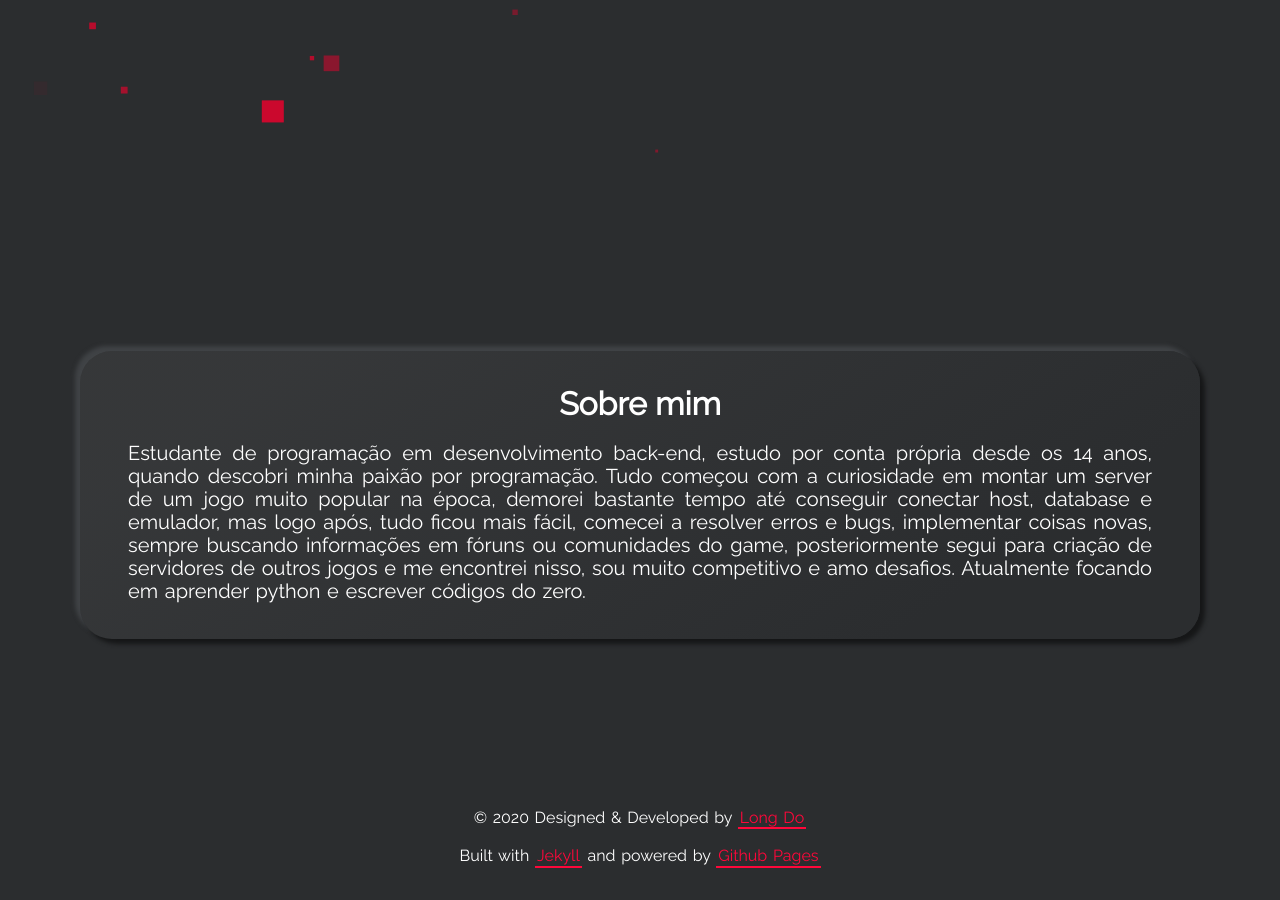
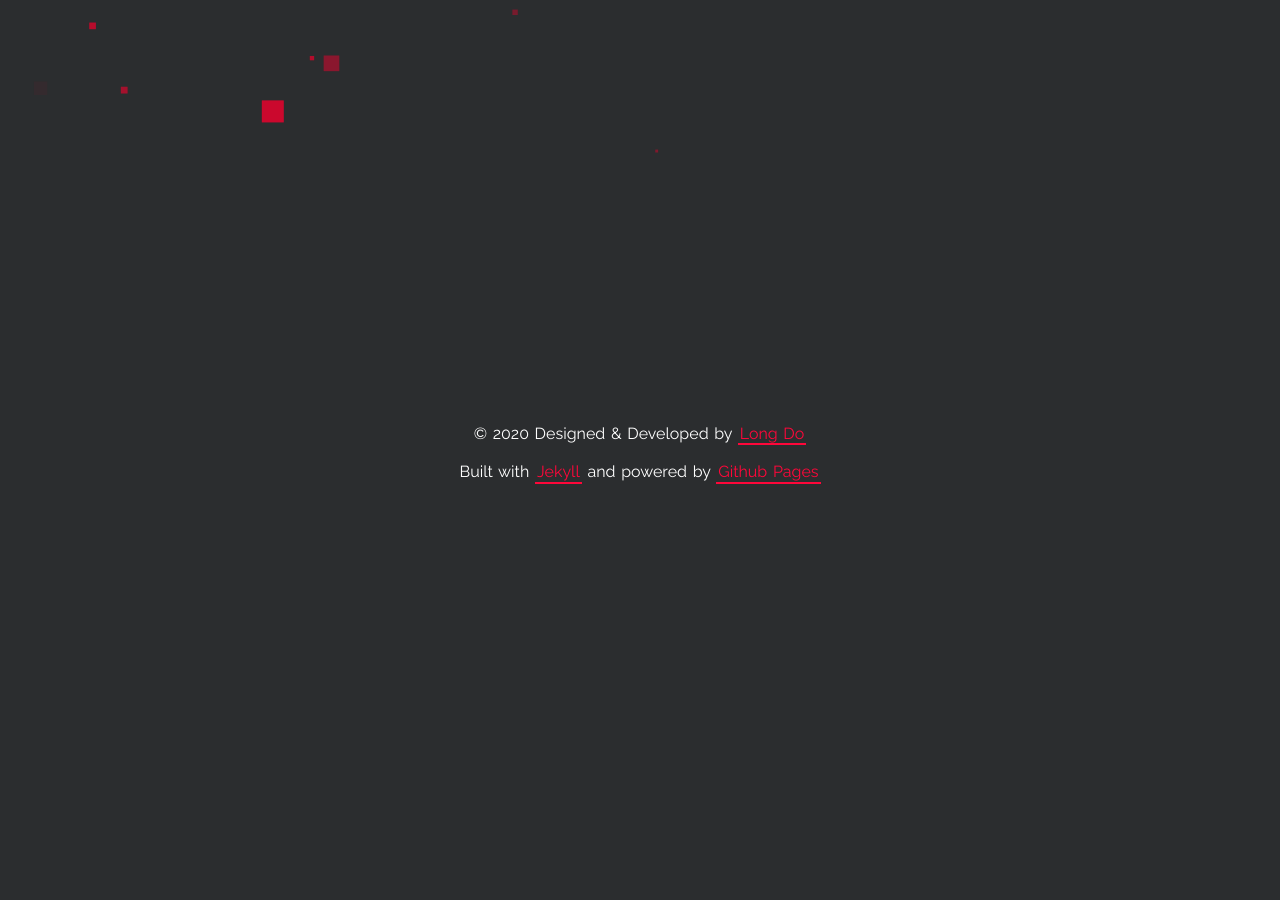
Before and after one commit to Lafaum1/lafaum1.github.io, a Jekyll site: the page built from index.html, in a window 1280 px wide and 900 px high, scrolled down 709 px. Built offline with Jekyll 4.4.1, drawn with Linux system fonts in a browser that asks for light colours; after the commit the page ends 1225 px from its top, so only the background shows below that.

Commit message:
Update _config.yml

```diff
--- a/_config.yml
+++ b/_config.yml
@@ -30,7 +30,7 @@ twitter_username:
 # show_aboutme_card:
 # > setting this to true, will display the About Me section
 # > setting this to false, will omit the About Me section
-show_aboutme_card: true
+show_aboutme_card: false
 # about_me_title: The will be displayed as the title in the About Me section
 about_me_title: Sobre mim
 # about_me_description: This will be displayed under the title.
```
